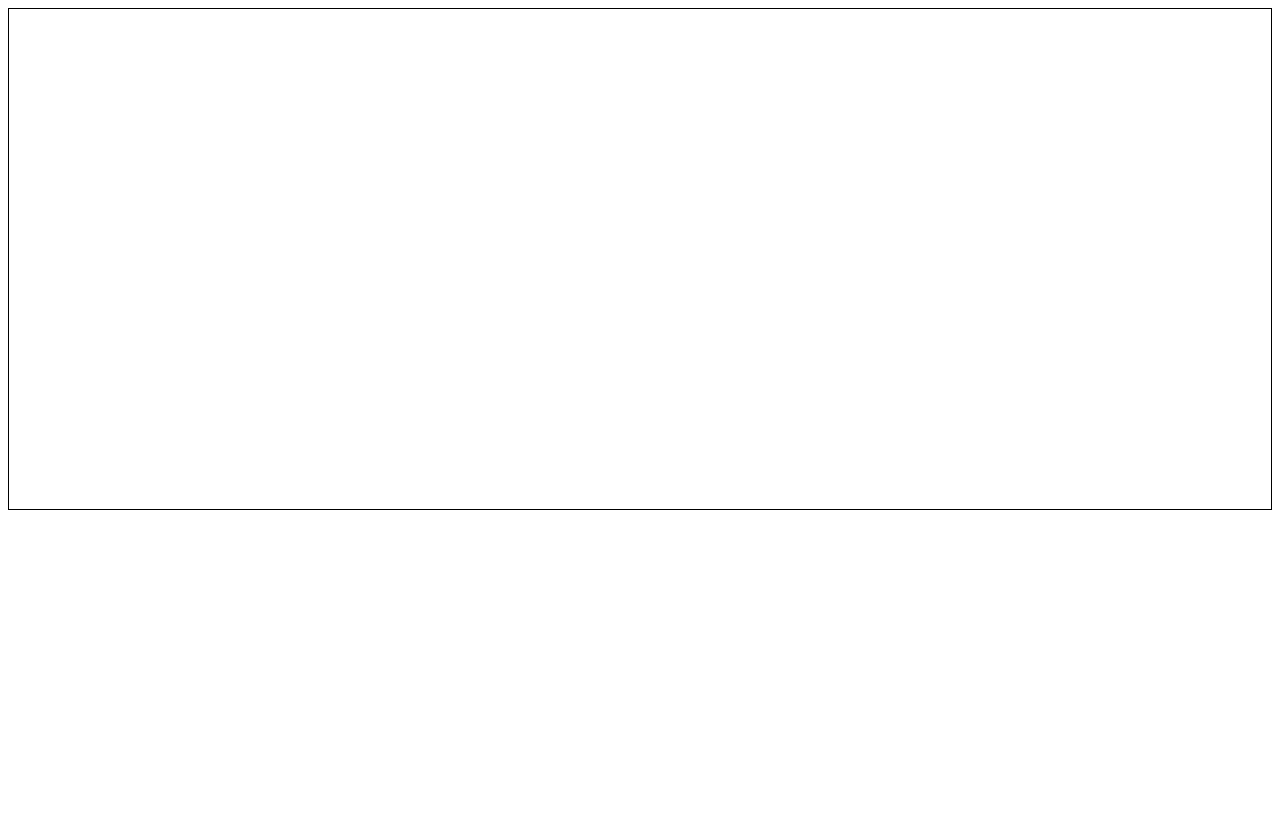
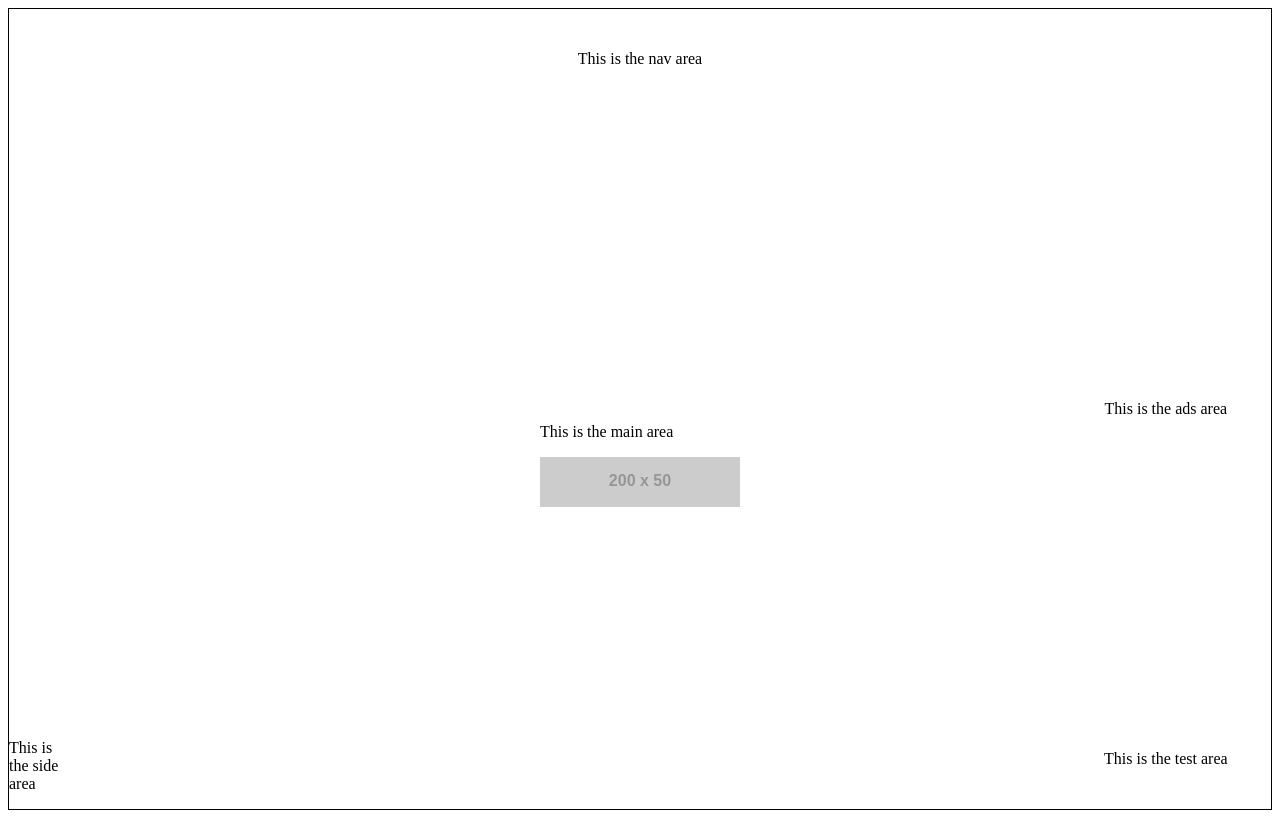
Before and after one commit to bstanton773/kekambas-86_css_grid, a plain HTML site: page index.html in a window 1280 px wide. Drawn offline with Linux system fonts and the light colour scheme; placeholder pictures from the web are drawn by us.

Commit message:
Adding to the grid

```diff
--- a/css/main.css
+++ b/css/main.css
@@ -1,12 +1,41 @@
 .container{
     display: grid;
     border: 1px solid black;
-    height: 500px;
+    height: 100vh;
     grid-template-columns: 1fr 1fr 2fr 1fr 1fr;
     grid-template-rows: 100px 100px auto 100px;
     grid-template-areas:
     "nav nav nav nav nav"
-    ". main main main ads"
+    "side main main main ads"
     "side main main main ads"
     "side main main main .";
+    /* justify-items: center;
+    align-items: center; */
+    place-items: center;
 }
+
+.nav{
+    grid-area: nav;
+}
+
+.main{
+    grid-area: main;
+}
+
+.side{
+    grid-area: side;
+    justify-self: start;
+    align-self: end;
+    display: grid;
+    grid-template-columns: 1fr 2fr 1fr;
+    grid-template-rows: repeat(100px,4);
+}
+
+.ads{
+    grid-area: ads;
+}
+
+.test{
+    grid-column: 5/6;
+    grid-row: 4/5;
+}
--- a/index.html
+++ b/index.html
@@ -9,7 +9,22 @@
 </head>
 <body>
     <div class="container">
-
+        <div class="nav">
+            <p>This is the nav area</p>
+        </div>
+        <div class="main">
+            <p>This is the main area</p>
+            <img src="https://via.placeholder.com/200x50" />
+        </div>
+        <div class="side">
+            <p>This is the side area</p>
+        </div>
+        <div class="ads">
+            <p>This is the ads area</p>
+        </div>
+        <div class="test">
+            <p>This is the test area</p>
+        </div>
     </div>
 </body>
 </html>
```
